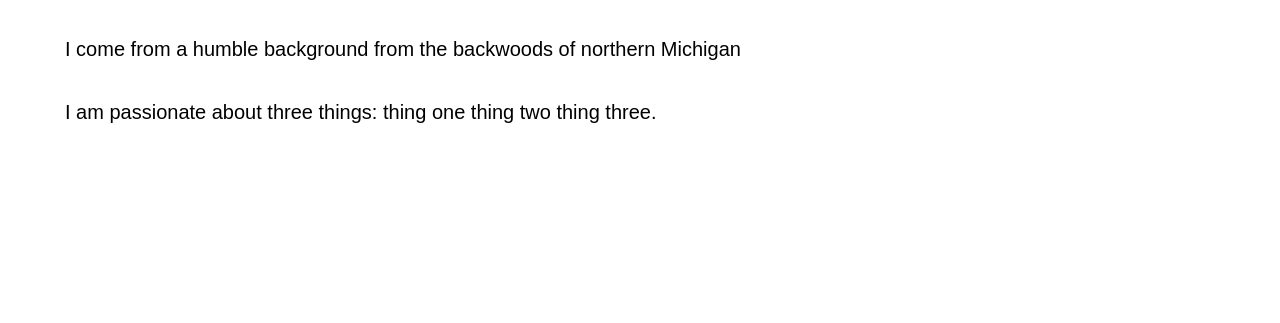
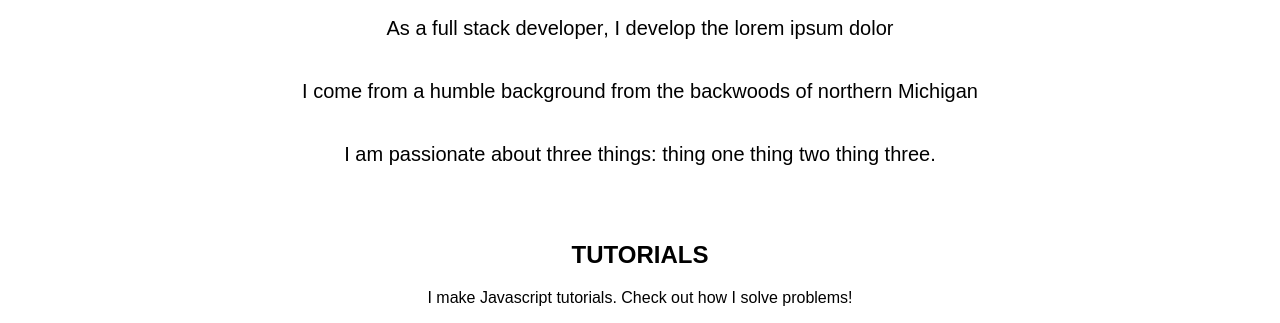
Before and after one commit to gillenha/my-react-website, a React app: page / in a window 1280 px wide. Shown: the part 1393-1716 px from the top of the page. Before the commit the page ends 1572 px from the top, so only its background shows below. Built offline with nearby package versions, Linux system fonts and the light colour scheme.

Commit message:
fixed the navbar and added icons

```diff
--- a/public/index.html
+++ b/public/index.html
@@ -10,6 +10,7 @@
     -->
     <link rel="manifest" href="%PUBLIC_URL%/manifest.json">
     <link rel="shortcut icon" href="%PUBLIC_URL%/favicon.ico">
+    <link rel="stylesheet" href="https://use.fontawesome.com/releases/v5.0.13/css/all.css" integrity="sha384-DNOHZ68U8hZfKXOrtjWvjxusGo9WQnrNx2sqG0tfsghAvtVlRW3tvkXWZh58N9jp" crossorigin="anonymous">
     <!--
       Notice the use of %PUBLIC_URL% in the tags above.
       It will be replaced with the URL of the `public` folder during the build.
--- a/src/components/about/about.js
+++ b/src/components/about/about.js
@@ -4,7 +4,7 @@ import './about.css';
 class About extends Component {
 	render() {
 		return(
-			<div className="About section about-section">
+			<div className="About section about-section tc">
 				<h1 className="about-intro"><strong>Harry Gillen</strong>: full stack web developer</h1>
 				<p className="about-item">As a <strong>full stack developer</strong>, I develop the lorem ipsum dolor</p>
 				<p className="about-item">I come from a humble background from the backwoods of northern Michigan</p>
--- a/src/components/tutorials/tutorials.css
+++ b/src/components/tutorials/tutorials.css
@@ -0,0 +1,3 @@
+.section-paragraph {
+	text-align: center;
+}
--- a/src/components/tutorials/tutorials.js
+++ b/src/components/tutorials/tutorials.js
@@ -0,0 +1,13 @@
+import React, { Component } from 'react';
+import './tutorials.css';
+class Tutorials extends Component {
+	render() {
+		return(
+			<div>
+				<p className="section-paragraph">I make Javascript tutorials. Check out how I solve problems!</p>
+			</div>
+		);
+	}
+}
+
+export default Tutorials;
--- a/src/components/welcome_page/welcome_page.css
+++ b/src/components/welcome_page/welcome_page.css
@@ -1,3 +1,7 @@
+/*#welcome-intro {
+	margin-top: 0;
+}*/
+
 .Welcome {
 	display: -ms-flexbox;
 	display: flex;
@@ -9,6 +13,7 @@
 
 .welcome-intro {
 	padding-top: 15%;
+	margin-top: 0;
 }
 
 .Welcome > h1 {
--- a/src/components/welcome_page/welcome_page.js
+++ b/src/components/welcome_page/welcome_page.js
@@ -9,6 +9,9 @@ class WelcomePage extends Component {
 				<h1 className="welcome-intro"><strong>Harry Gillen</strong></h1>
 				<p>Web Developer</p>
 				<p>northern Michigan</p>
+				<i className="fab fa-linkedin fa-3x"></i>
+				<i className="fab fa-github fa-3x"></i>
+				<i className="fab fa-twitter fa-3x"></i>
 			</div>
 		)
 	}
--- a/src/index.js
+++ b/src/index.js
@@ -4,6 +4,7 @@ import WelcomePage from './components/welcome_page/welcome_page';
 import Navbar from './components/navbar/navbar';
 import Projects from './components/projects/projects';
 import About from './components/about/about';
+import Tutorials from './components/tutorials/tutorials';
 import registerServiceWorker from './registerServiceWorker';
 import 'tachyons';
 import './index.css';
@@ -18,6 +19,8 @@ class App extends Component {
 					<Projects />
 				<h2 className="heading tc" id="about">ABOUT</h2>
 					<About />
+				<h2 className="heading tc" id="about">TUTORIALS</h2>
+					<Tutorials />
 			</div>
 		)
 	}
```
